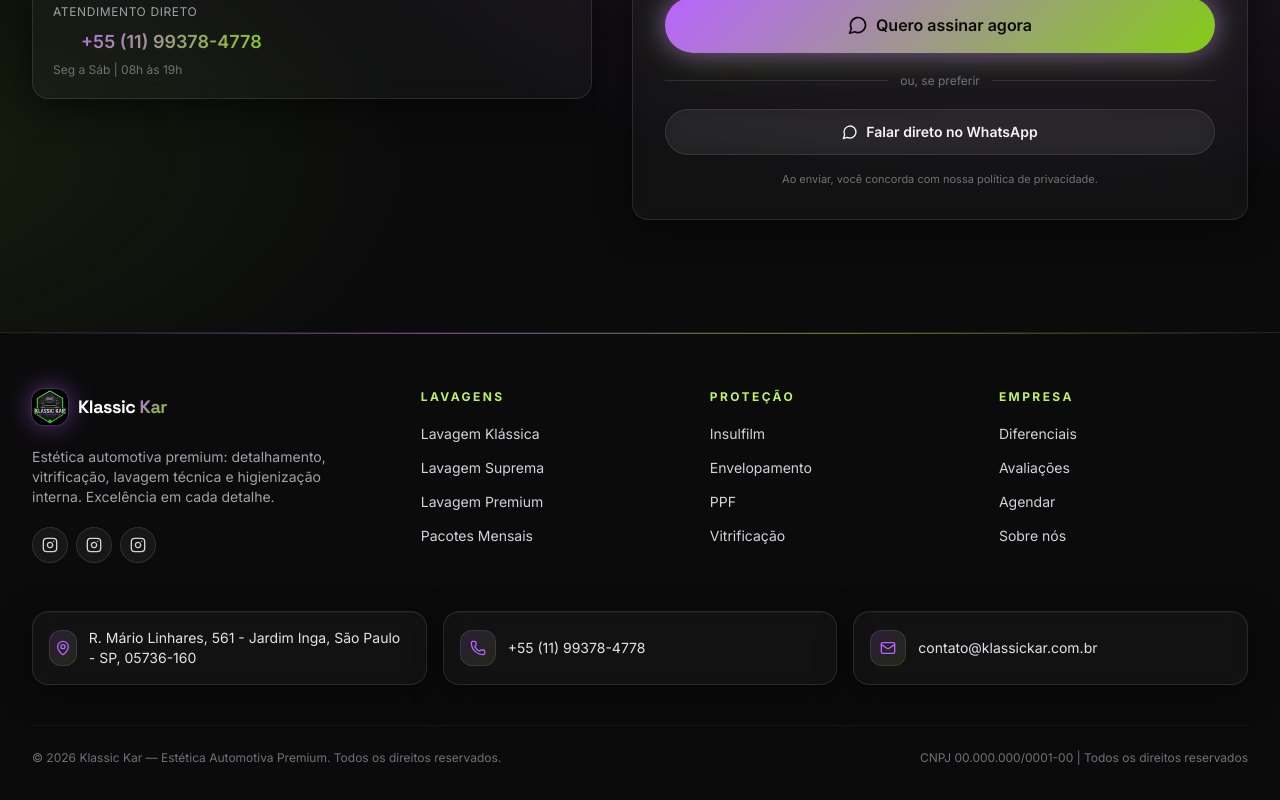
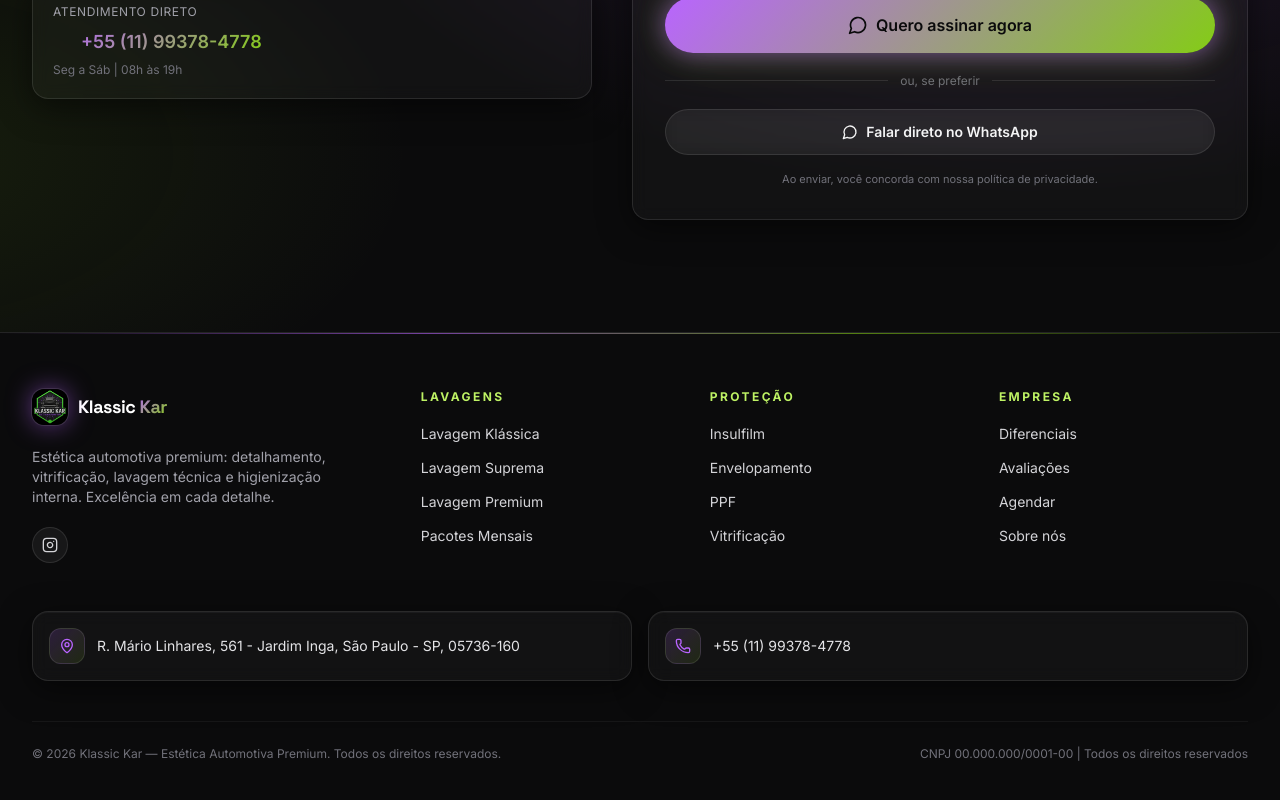
Before and after one commit to kaiquegandra5-code/SiteKlassicKar, a React (Vite) app: page / in a window 1280 px wide. Shown: the part 7285-8085 px from the top of the page. Built offline with nearby package versions, Linux system fonts and the light colour scheme.

Commit message:
Footer: somente Instagram, remove email e redes sociais extras

```diff
--- a/src/components/Footer.jsx
+++ b/src/components/Footer.jsx
@@ -1,13 +1,11 @@
-import { Instagram, Facebook, Youtube, MapPin, Mail, Phone, ArrowUpRight } from 'lucide-react'
+import { Instagram, MapPin, Phone, ArrowUpRight } from 'lucide-react'
 import Logo from './Logo'
 import {
-  SOCIAL_LINKS,
   ADDRESS,
-  EMAIL,
   WHATSAPP_DISPLAY,
 } from '../data/contact'
 
-const ICONS = { instagram: Instagram}
+const INSTAGRAM = { label: 'Instagram', href: 'https://instagram.com/klassickar.estetica' }
 
 const NAV = [
   {
@@ -53,22 +51,16 @@ export default function Footer() {
               técnica e higienização interna. Excelência em cada detalhe.
             </p>
             <div className="mt-5 flex items-center gap-2">
-              {SOCIAL_LINKS.map((s) => {
-                const Icon = ICONS[s.icon] ?? Instagram
-                return (
               <a
-                    key={s.label}
-                    href={s.href}
+                href={INSTAGRAM.href}
                 target="_blank"
                 rel="noreferrer"
-                    aria-label={s.label}
+                aria-label={INSTAGRAM.label}
                 className="grid h-9 w-9 place-items-center rounded-full border border-white/10 bg-white/5
                            text-zinc-300 transition hover:text-white hover:border-neon-purple/50 hover:shadow-glow-purple"
               >
-                    <Icon className="h-4 w-4" />
+                <Instagram className="h-4 w-4" />
               </a>
-                )
-              })}
             </div>
           </div>
 
@@ -96,11 +88,10 @@ export default function Footer() {
         </div>
 
         {/* Contact strip */}
-        <div className="mt-12 grid gap-4 sm:grid-cols-3">
+        <div className="mt-12 grid gap-4 sm:grid-cols-2">
           {[
             { icon: MapPin, t: ADDRESS },
             { icon: Phone,  t: WHATSAPP_DISPLAY },
-            { icon: Mail,   t: EMAIL },
           ].map((c) => {
             const Icon = c.icon
             return (
```
Lines whose indentation alone changed are shown as unchanged.
